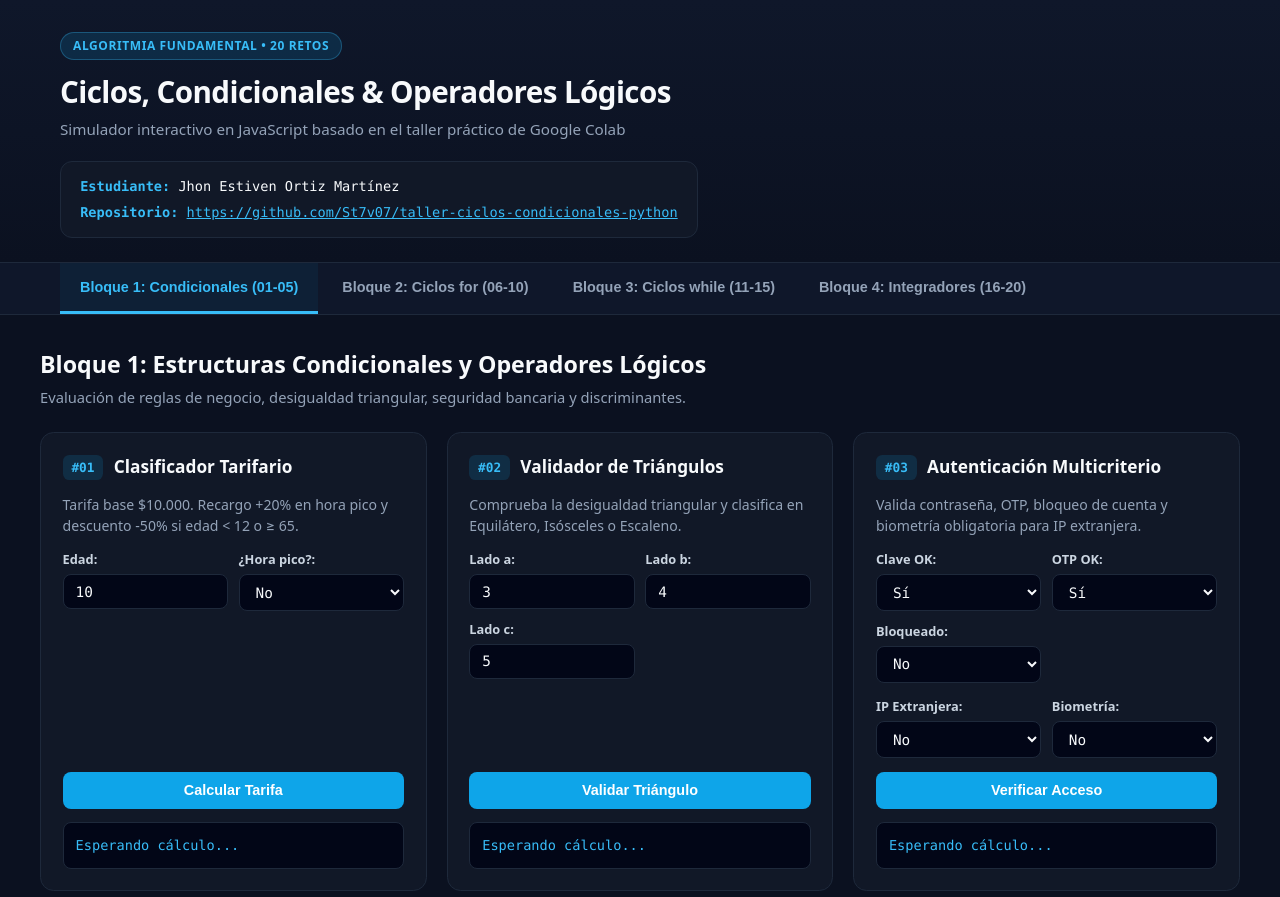
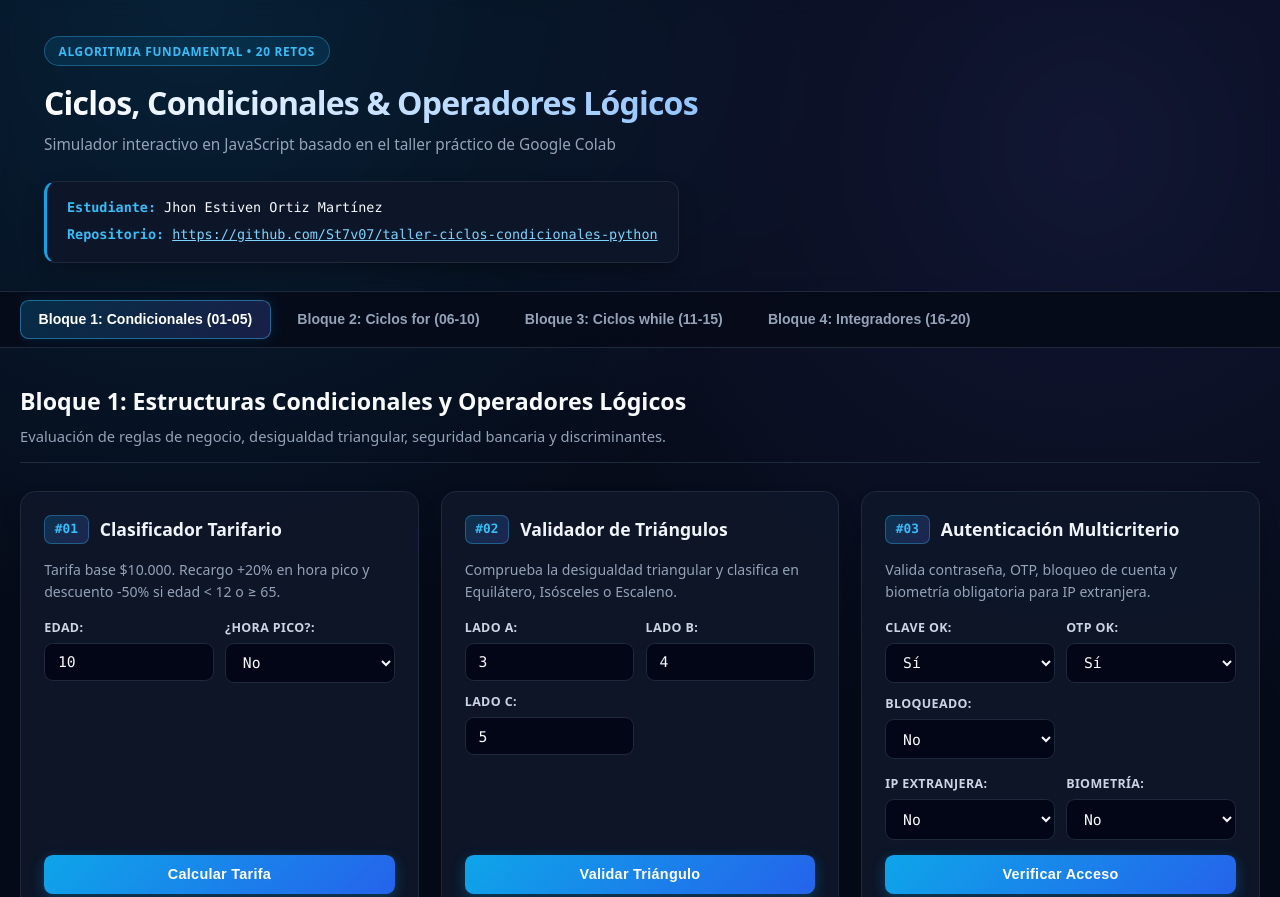
Before and after one commit to St7v07/taller-ciclos-condicionales-python, a plain HTML site: page index.html in a window 1280 px wide. Shown: the top 897 px of the page. Drawn offline with Linux system fonts and the light colour scheme; files that its build step writes are made by us from their sources.

Commit message:
Corregir archivo css

```diff
--- a/css/css/styles.css
+++ b/css/css/styles.css
@@ -1,12 +1,14 @@
 :root {
-  --bg-main: #0b1120;
-  --bg-card: #111827;
+  --bg-main: #060b19;
+  --bg-surface: #0f172a;
+  --bg-card: rgba(15, 23, 42, 0.85);
   --bg-input: #020617;
   --border: #1e293b;
+  --border-glow: rgba(56, 189, 248, 0.45);
   --text-main: #f8fafc;
   --text-muted: #94a3b8;
   --accent: #0ea5e9;
-  --accent-hover: #0284c7;
+  --accent-secondary: #6366f1;
   --accent-green: #10b981;
   --accent-red: #ef4444;
   --font-sans: system-ui, -apple-system, "Segoe UI", Roboto, sans-serif;
@@ -21,22 +23,26 @@
 
 body {
   background-color: var(--bg-main);
+  background-image:
+    radial-gradient(circle at 15% 0%, rgba(14, 165, 233, 0.14), transparent 35%),
+    radial-gradient(circle at 85% 10%, rgba(99, 102, 241, 0.12), transparent 35%);
   color: var(--text-main);
   font-family: var(--font-sans);
-  line-height: 1.5;
+  line-height: 1.55;
+  min-height: 100vh;
 }
 
 .container {
-  max-width: 1200px;
+  max-width: 1240px;
   margin: 0 auto;
-  padding: 0 1.25rem;
+  padding: 0 1.5rem;
 }
 
-/* Encabezado */
+/* Encabezado principal */
 .header {
-  background: linear-gradient(180deg, #0f172a 0%, #0b1120 100%);
   border-bottom: 1px solid var(--border);
-  padding: 2rem 0 1.5rem;
+  padding: 2.25rem 0 1.75rem;
+  backdrop-filter: blur(8px);
 }
 
 .header-grid {
@@ -44,45 +50,52 @@ body {
   flex-wrap: wrap;
   justify-content: space-between;
   align-items: center;
-  gap: 1.25rem;
+  gap: 1.5rem;
 }
 
 .badge {
-  display: inline-block;
-  background: rgba(14, 165, 233, 0.15);
+  display: inline-flex;
+  align-items: center;
+  gap: 0.4rem;
+  background: rgba(14, 165, 233, 0.12);
   color: #38bdf8;
-  border: 1px solid rgba(56, 189, 248, 0.3);
-  font-size: 0.75rem;
+  border: 1px solid rgba(56, 189, 248, 0.35);
+  font-size: 0.74rem;
   font-weight: 700;
-  letter-spacing: 0.05em;
-  padding: 0.25rem 0.75rem;
+  letter-spacing: 0.06em;
+  padding: 0.3rem 0.85rem;
   border-radius: 999px;
-  margin-bottom: 0.6rem;
+  margin-bottom: 0.75rem;
 }
 
 .header h1 {
-  font-size: 1.85rem;
+  font-size: 2rem;
   font-weight: 800;
-  letter-spacing: -0.02em;
+  letter-spacing: -0.025em;
+  background: linear-gradient(90deg, #ffffff 0%, #93c5fd 100%);
+  -webkit-background-clip: text;
+  -webkit-text-fill-color: transparent;
 }
 
 .subtitle {
   color: var(--text-muted);
-  font-size: 0.95rem;
-  margin-top: 0.25rem;
+  font-size: 0.96rem;
+  margin-top: 0.35rem;
 }
 
 .student-card {
-  background: var(--bg-card);
+  background: rgba(15, 23, 42, 0.9);
   border: 1px solid var(--border);
+  border-left: 3px solid var(--accent);
   border-radius: 0.75rem;
-  padding: 0.9rem 1.2rem;
+  padding: 1rem 1.25rem;
   font-family: var(--font-mono);
-  font-size: 0.85rem;
+  font-size: 0.84rem;
+  box-shadow: 0 10px 25px -5px rgba(0, 0, 0, 0.4);
 }
 
 .student-card p + p {
-  margin-top: 0.35rem;
+  margin-top: 0.4rem;
 }
 
 .student-card strong {
@@ -90,69 +103,82 @@ body {
 }
 
 .student-card a {
-  color: #38bdf8;
+  color: #7dd3fc;
   text-decoration: underline;
   word-break: break-all;
 }
 
-/* Navegación por pestañas */
+/* Barra de pestañas fija */
 .nav-bar {
-  background: #0f172a;
+  background: rgba(6, 11, 25, 0.88);
   border-bottom: 1px solid var(--border);
+  backdrop-filter: blur(12px);
   position: sticky;
   top: 0;
-  z-index: 10;
+  z-index: 20;
 }
 
 .tabs {
   display: flex;
   overflow-x: auto;
-  gap: 0.25rem;
+  gap: 0.5rem;
+  padding: 0.5rem 0;
 }
 
 .tab-btn {
   background: transparent;
-  border: none;
-  border-bottom: 3px solid transparent;
+  border: 1px solid transparent;
+  border-radius: 0.55rem;
   color: var(--text-muted);
   cursor: pointer;
-  font-size: 0.9rem;
+  font-size: 0.88rem;
   font-weight: 600;
-  padding: 1rem 1.25rem;
+  padding: 0.65rem 1.1rem;
   white-space: nowrap;
-  transition: all 0.2s;
+  transition: all 0.2s ease;
 }
 
 .tab-btn:hover {
   color: var(--text-main);
+  background: rgba(30, 41, 59, 0.55);
 }
 
 .tab-btn.active {
-  color: #38bdf8;
-  border-bottom-color: #38bdf8;
-  background: rgba(14, 165, 233, 0.06);
+  color: #ffffff;
+  background: linear-gradient(135deg, rgba(14, 165, 233, 0.22), rgba(99, 102, 241, 0.22));
+  border-color: rgba(56, 189, 248, 0.45);
+  box-shadow: 0 0 15px rgba(14, 165, 233, 0.15);
 }
 
-/* Contenido y Tarjetas */
+/* Contenedor de secciones y tarjetas */
 .main-content {
-  padding: 2rem 0 3.5rem;
+  padding: 2.25rem 0 4rem;
 }
 
 .tab-pane {
   display: none;
+  animation: fadeIn 0.25s ease;
 }
 
 .tab-pane.active {
   display: block;
 }
 
+@keyframes fadeIn {
+  from { opacity: 0; transform: translateY(6px); }
+  to { opacity: 1; transform: translateY(0); }
+}
+
 .section-title {
-  margin-bottom: 1.5rem;
+  margin-bottom: 1.75rem;
+  padding-bottom: 0.9rem;
+  border-bottom: 1px solid var(--border);
 }
 
 .section-title h2 {
   font-size: 1.45rem;
-  margin-bottom: 0.25rem;
+  font-weight: 700;
+  margin-bottom: 0.3rem;
 }
 
 .section-title p {
@@ -162,39 +188,49 @@ body {
 
 .cards-grid {
   display: grid;
-  grid-template-columns: repeat(auto-fit, minmax(340px, 1fr));
-  gap: 1.25rem;
+  grid-template-columns: repeat(auto-fit, minmax(350px, 1fr));
+  gap: 1.35rem;
 }
 
 .card {
   background: var(--bg-card);
   border: 1px solid var(--border);
-  border-radius: 0.85rem;
-  padding: 1.35rem;
+  border-radius: 0.95rem;
+  padding: 1.45rem;
   display: flex;
   flex-direction: column;
-  gap: 0.85rem;
+  gap: 0.95rem;
+  box-shadow: 0 12px 24px -8px rgba(0, 0, 0, 0.45);
+  transition: transform 0.2s ease, border-color 0.2s ease, box-shadow 0.2s ease;
+}
+
+.card:hover {
+  transform: translateY(-3px);
+  border-color: var(--border-glow);
+  box-shadow: 0 16px 30px -8px rgba(14, 165, 233, 0.14);
 }
 
 .card-header {
   display: flex;
   align-items: center;
-  gap: 0.65rem;
+  gap: 0.7rem;
 }
 
 .num-tag {
-  background: rgba(14, 165, 233, 0.15);
+  background: linear-gradient(135deg, rgba(14, 165, 233, 0.2), rgba(99, 102, 241, 0.2));
+  border: 1px solid rgba(56, 189, 248, 0.35);
   color: #38bdf8;
   font-family: var(--font-mono);
   font-size: 0.8rem;
   font-weight: 700;
-  padding: 0.2rem 0.55rem;
-  border-radius: 0.4rem;
+  padding: 0.22rem 0.6rem;
+  border-radius: 0.45rem;
 }
 
 .card h3 {
-  font-size: 1.08rem;
+  font-size: 1.1rem;
   font-weight: 700;
+  color: #f1f5f9;
 }
 
 .card-desc {
@@ -202,78 +238,113 @@ body {
   font-size: 0.88rem;
 }
 
+/* Campos y formularios */
 .form-row {
   display: grid;
-  grid-template-columns: repeat(auto-fit, minmax(120px, 1fr));
-  gap: 0.65rem;
+  grid-template-columns: repeat(auto-fit, minmax(110px, 1fr));
+  gap: 0.7rem;
 }
 
 .field {
   display: flex;
   flex-direction: column;
-  gap: 0.3rem;
+  gap: 0.35rem;
 }
 
 .field label {
-  font-size: 0.8rem;
+  font-size: 0.78rem;
   font-weight: 600;
   color: #cbd5e1;
+  text-transform: uppercase;
+  letter-spacing: 0.03em;
 }
 
 input, select, textarea {
   background: var(--bg-input);
   border: 1px solid var(--border);
-  border-radius: 0.5rem;
+  border-radius: 0.55rem;
   color: var(--text-main);
   font-family: var(--font-mono);
-  font-size: 0.9rem;
-  padding: 0.55rem 0.75rem;
+  font-size: 0.92rem;
+  padding: 0.6rem 0.8rem;
   width: 100%;
+  transition: border-color 0.2s, box-shadow 0.2s;
 }
 
 input:focus, select:focus, textarea:focus {
   outline: none;
   border-color: var(--accent);
+  box-shadow: 0 0 0 3px rgba(14, 165, 233, 0.18);
 }
 
 textarea {
   resize: vertical;
-  min-height: 76px;
+  min-height: 82px;
 }
 
+/* Botón principal */
 .btn-calc {
-  background: var(--accent);
+  background: linear-gradient(135deg, #0ea5e9 0%, #2563eb 100%);
   border: none;
-  border-radius: 0.5rem;
+  border-radius: 0.55rem;
   color: #ffffff;
   cursor: pointer;
   font-size: 0.9rem;
   font-weight: 700;
-  padding: 0.65rem 1rem;
-  transition: background 0.2s;
+  letter-spacing: 0.02em;
+  padding: 0.72rem 1rem;
   margin-top: auto;
+  box-shadow: 0 4px 14px rgba(14, 165, 233, 0.3);
+  transition: filter 0.2s, transform 0.15s;
 }
 
 .btn-calc:hover {
-  background: var(--accent-hover);
+  filter: brightness(1.1);
 }
 
+.btn-calc:active {
+  transform: scale(0.98);
+}
+
+/* Caja de salida */
 .result-box {
   background: var(--bg-input);
   border: 1px solid var(--border);
-  border-radius: 0.5rem;
-  color: #38bdf8;
+  border-left: 3px solid #334155;
+  border-radius: 0.55rem;
+  color: #94a3b8;
   font-family: var(--font-mono);
   font-size: 0.85rem;
-  padding: 0.75rem;
-  min-height: 46px;
+  padding: 0.8rem 0.9rem;
+  min-height: 48px;
   word-break: break-word;
 }
 
+.result-box:has(strong) {
+  border-left-color: var(--accent-green);
+  color: #e2e8f0;
+  background: rgba(16, 185, 129, 0.05);
+}
+
+.result-box:has(.error-msg) {
+  border-left-color: var(--accent-red);
+  background: rgba(239, 68, 68, 0.06);
+}
+
 .result-box strong {
-  color: var(--accent-green);
+  color: #34d399;
 }
 
 .error-msg {
-  color: var(--accent-red);
+  color: #f87171;
+  font-weight: 600;
 }
+
+@media (max-width: 640px) {
+  .cards-grid {
+    grid-template-columns: 1fr;
+  }
+  .header h1 {
+    font-size: 1.55rem;
+  }
+}
```
